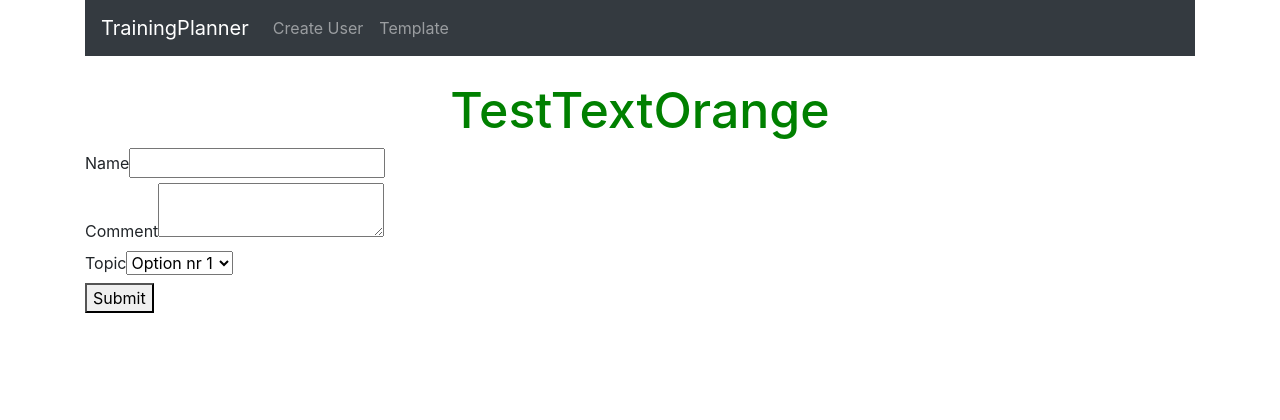
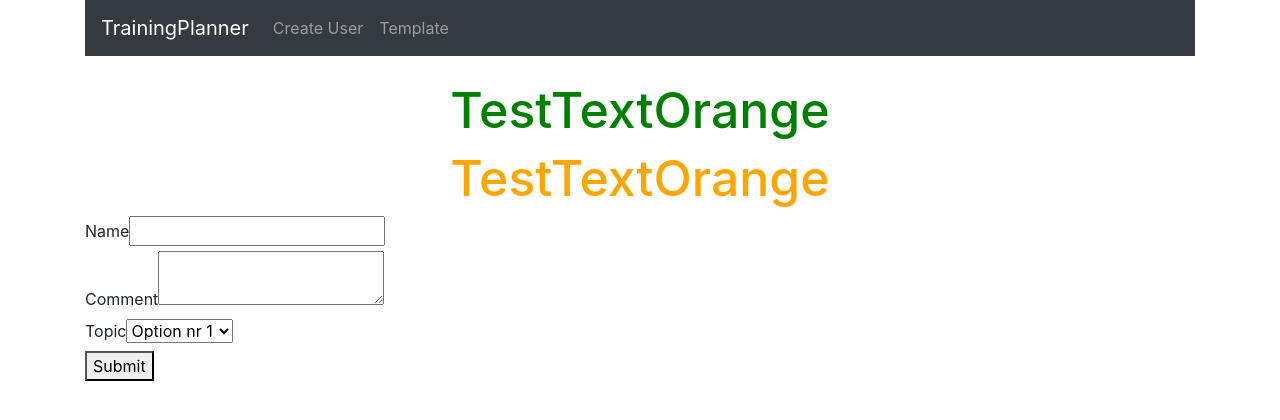
Before and after one commit to Bednar22/NokiaOptionsTests, a React (Create React App) app in the folder client/: page / in a window 1280 px wide. Shown: the top 420 px of the page. Built offline with nearby package versions, Linux system fonts and the light colour scheme.

Commit message:
adding modules test 2

```diff
--- a/client/src/App.js
+++ b/client/src/App.js
@@ -40,6 +40,7 @@ function App() {
       <br/> */}
 
       <StyleSheets primary={false} />
+      <StyleSheets primary={true} />
       <Form />
       </div>
     </Router>
```
